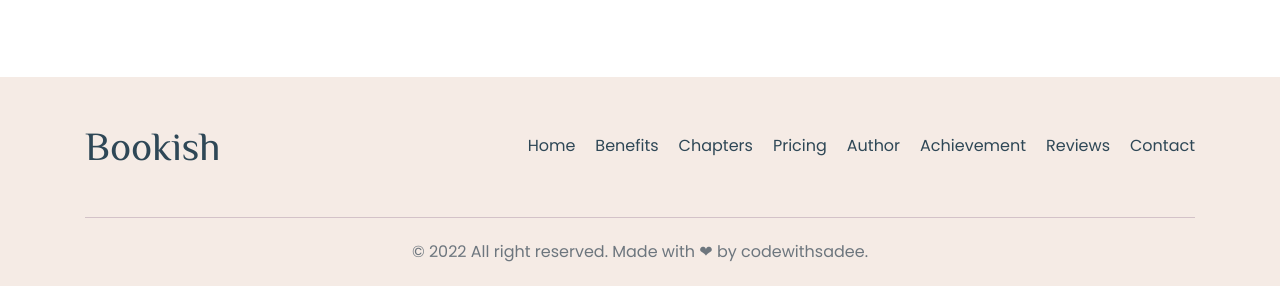
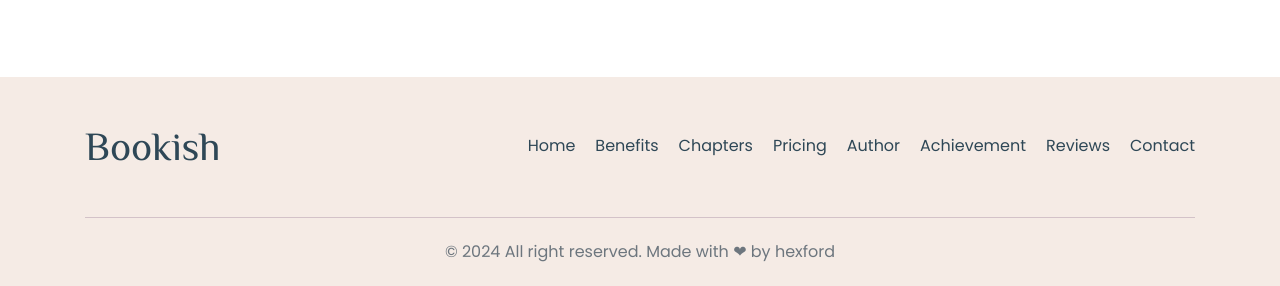
Before and after one commit to hexfod/bookish.github.io, a plain HTML site: page index.html in a window 1280 px wide. Shown: the part 7240-7526 px from the top of the page. Drawn offline with nearby package versions, Linux system fonts and the light colour scheme.

Commit message:
Update index.html

```diff
--- a/index.html
+++ b/index.html
@@ -1013,7 +1013,7 @@
 
       <div class="footer-bottom">
         <p class="copyright">
-          &copy; 2022 All right reserved. Made with ❤ by codewithsadee.
+          &copy; 2024 All right reserved. Made with ❤ by hexford
         </p>
       </div>
 
```
